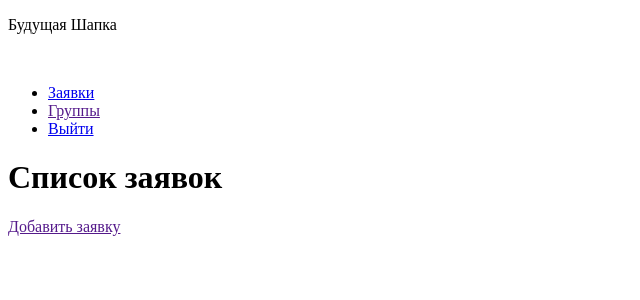
After one commit to rehacomp-oit/rehacomp-learning, a Django app: template server/apps/learning_requests/templates/learning_requests/main.html in a window 1280 px wide. The commit adds this page. Shown: the top 300 px of the page, without its empty margins (0-640 px from the left). Run offline with Django 4.2, Linux system fonts and the light colour scheme; the template is opened without the code that fills it, so the values that code supplies are empty.

Commit message:
feat: Implement skeleton of the page with list of learning requests

```diff
--- /dev/null
+++ b/server/apps/learning_requests/templates/learning_requests/main.html
@@ -0,0 +1,8 @@
+{% extends 'layout.html' %}
+{% block title %}Заявки на обучение{% endblock %}
+
+
+{% block main %}
+    <h1>Список заявок</h1>
+    <a href="">Добавить заявку</a>
+{% endblock %}
--- /dev/null
+++ b/server/apps/ui_client/templates/layout.html
@@ -0,0 +1,24 @@
+{% extends 'base.html' %}
+{% block title %}{% endblock %}
+
+
+{% block content %}
+  <nav class="navigation">
+    <ul class="menu-items">
+      <li class="menu-item" role="menuitem">
+        <a href="{% url 'learning_requests:requests' %}">Заявки</a>
+      </li>
+      <li class="menu-item" role="menuitem">
+        <a href="">Группы</a>
+      </li>
+      <li class="menu-item" role="menuitem">
+        <a href="{% url 'accounts:logout' %}">Выйти</a>
+      </li>
+    </ul>
+  </nav>
+
+
+  <main>
+    {% block main %}{% endblock %}
+  </main>
+{% endblock %}
--- a/server/urls.py
+++ b/server/urls.py
@@ -11,6 +11,7 @@ from django.utils.translation import gettext_lazy as _
 from django.views.generic import TemplateView
 from health_check import urls as health_urls
 from server.apps.accounts import urls as accounts_urls
+from server.apps.learning_requests import urls as learning_request_urls
 from server.apps.main import urls as main_urls
 from server.apps.main.views import show_main_page
 
@@ -36,6 +37,7 @@ __humans_view = TemplateView.as_view(
 
 urlpatterns = (
     path('accounts/', include(accounts_urls, namespace='accounts')),
+path('learning_requests/', include(learning_request_urls, namespace='learning_requests')),
     path('main/', include(main_urls, namespace='main')),
     path('health/', include(health_urls)),
     path('admin/', admin.site.urls),
```
Also changed, not shown: server/apps/learning_requests/urls.py (added, +10 -0 lines), server/apps/learning_requests/views.py (+16 -1 lines), server/apps/main/templates/main/index.html (+2 -19 lines).
